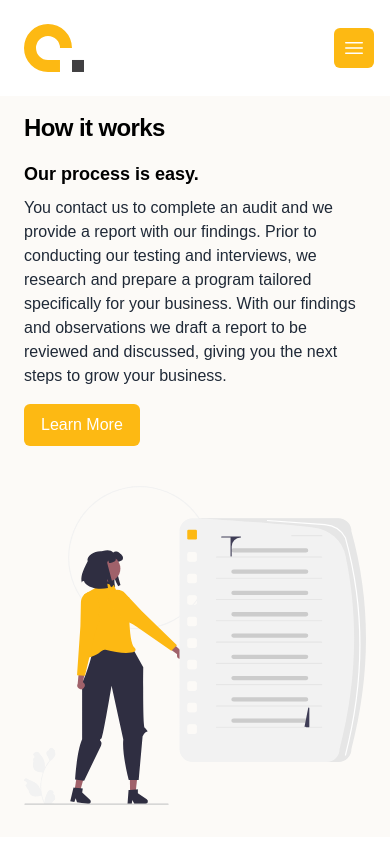
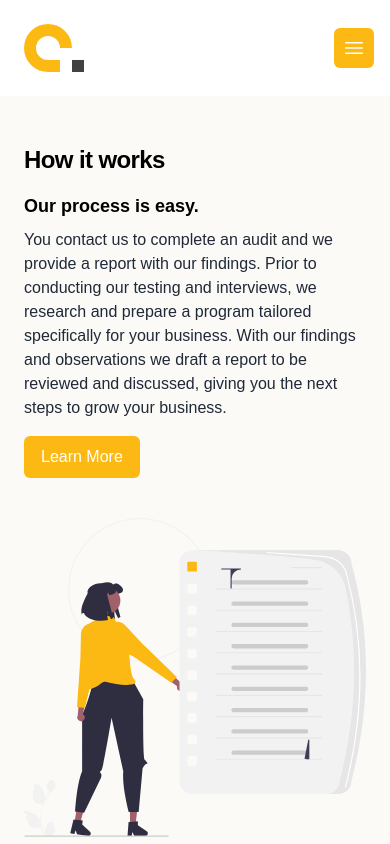
Before and after one commit to Contourna-SaaS/contourna-marketing, a Next.js app: page /how-it-works in a window 390 px wide. Shown: the top 844 px of the page. Built offline with nearby package versions, Linux system fonts and the light colour scheme.

Commit message:
mobile styles changes

```diff
--- a/src/components/Hero.tsx
+++ b/src/components/Hero.tsx
@@ -5,7 +5,7 @@ import HeroSVG from '@/assets/app.svg';
 export default function Hero() {
   return (
     <div className="relative overflow-hidden">
-      <div className="pt-10 sm:pt-16 lg:overflow-hidden lg:pt-8 lg:pb-14">
+      <div className="pt-10 pb-8 sm:pt-16 lg:overflow-hidden lg:pt-8 lg:pb-14">
         <div className="mx-auto max-w-7xl lg:px-8">
           <div className="lg:grid lg:grid-cols-2 lg:gap-8">
             <div className="mx-auto max-w-md px-6 sm:max-w-2xl sm:text-center lg:flex lg:items-center lg:px-0 lg:text-left">
--- a/src/pages/how-it-works.tsx
+++ b/src/pages/how-it-works.tsx
@@ -11,6 +11,7 @@ export default function HowItWorks() {
       <BasicMeta url={'/'} />
       <OpenGraphMeta url={'/'} />
       <TwitterCardMeta url={'/'} />
+      <div className="py-8">
         <TwoColumnLayout
           title="How it works"
           copy={
@@ -19,12 +20,12 @@ export default function HowItWorks() {
                 Our process is easy.
               </span>
               You contact us to complete an audit and we provide a
-            report with our findings. Prior to conducting our testing
-            and interviews, we research and prepare a program tailored
-            specifically for your business. With our findings and
-            observations we draft a report to be reviewed and
-            discussed, giving you the next steps to grow your
-            business.
+              report with our findings. Prior to conducting our
+              testing and interviews, we research and prepare a
+              program tailored specifically for your business. With
+              our findings and observations we draft a report to be
+              reviewed and discussed, giving you the next steps to
+              grow your business.
             </p>
           }
           img={<HowItWorksSVG className="how-it-works" />}
@@ -33,6 +34,7 @@ export default function HowItWorks() {
             href: '/how-it-works',
           }}
         />
+      </div>
     </Layout>
   );
 }
```
Lines whose indentation alone changed are shown as unchanged.
